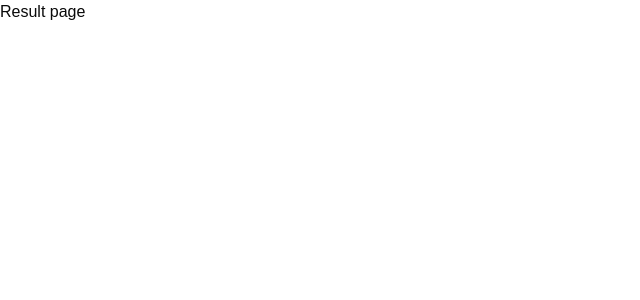
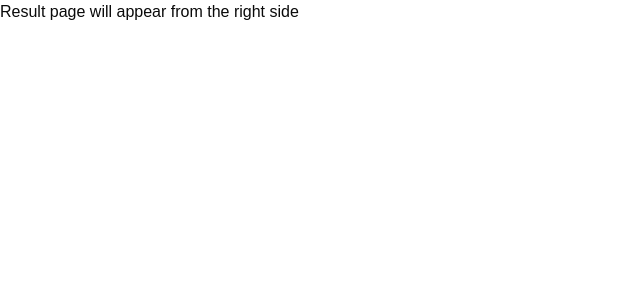
Before and after one commit to Yatik1/fligh_search_page, a Next.js app: page /search/details in a window 1280 px wide. Shown: the top 300 px of the page, without its empty margins (0-640 px from the left). Built offline with nearby package versions, Linux system fonts and the light colour scheme.

Commit message:
resutl route will use later

```diff
--- a/app/search/details/page.tsx
+++ b/app/search/details/page.tsx
@@ -2,7 +2,7 @@ import React from 'react'
 
 function page() {
   return (
-    <div>Result page</div>
+    <div>Result page will appear from the right side</div>
   )
 }
 
```
